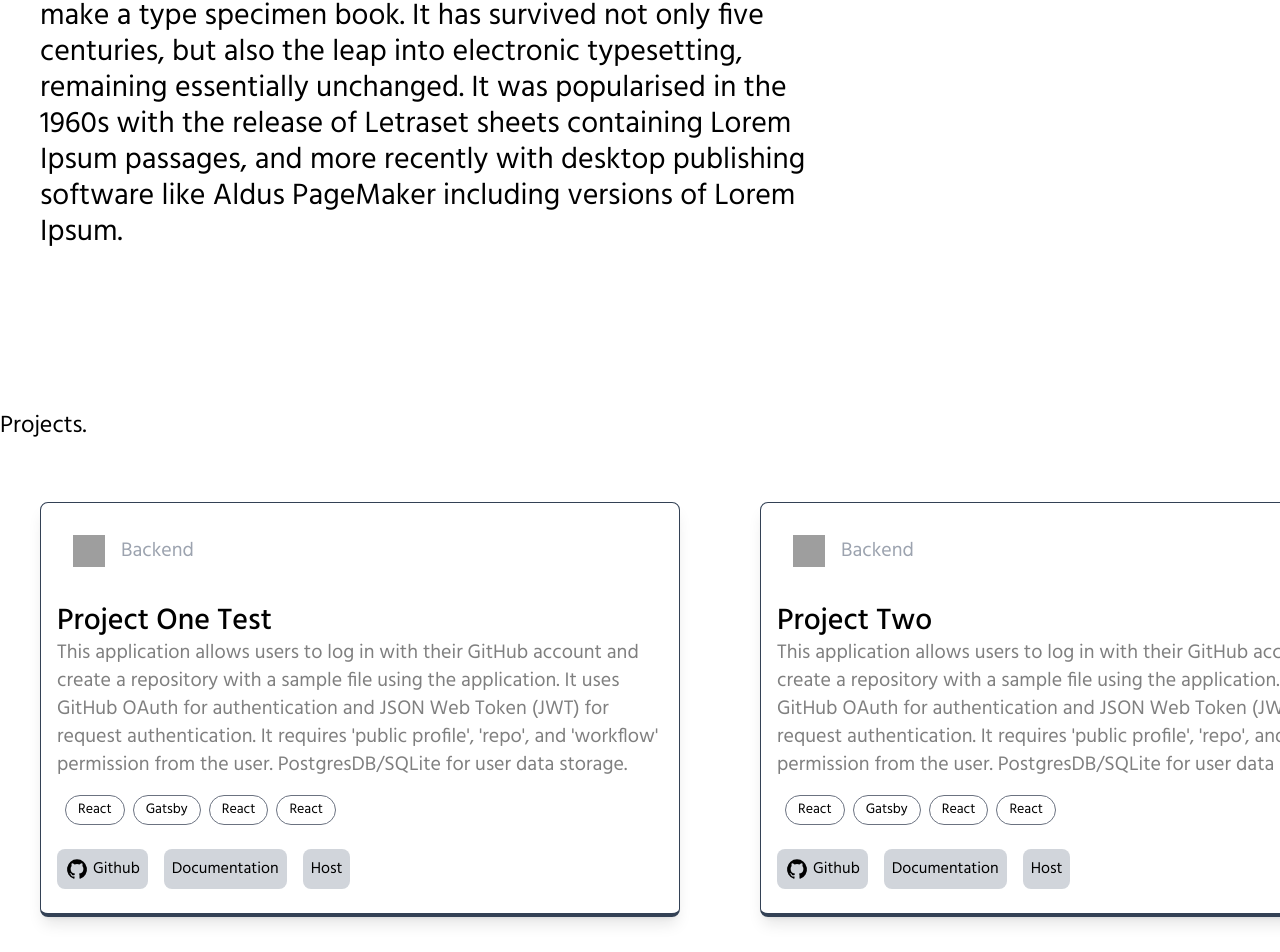
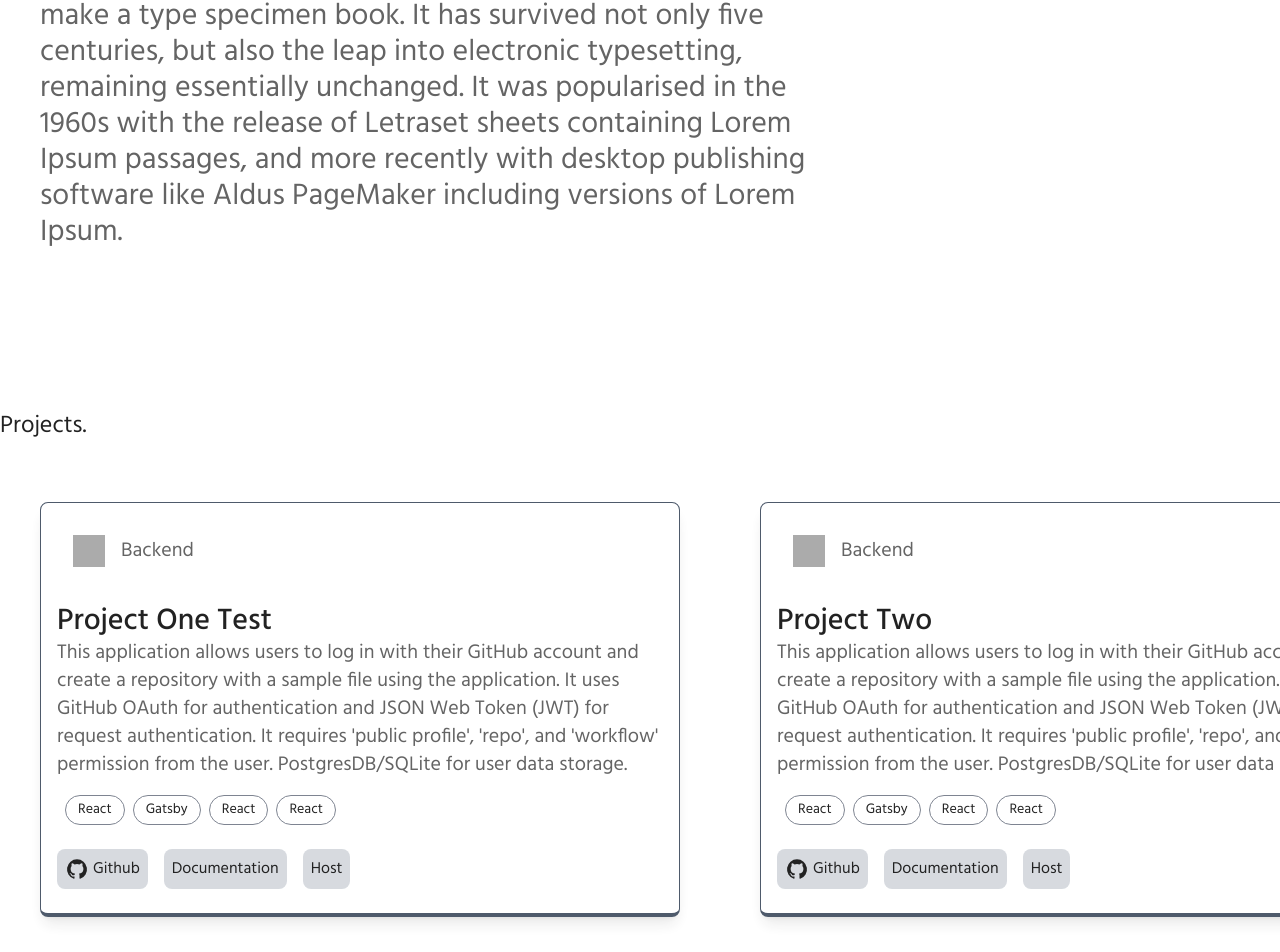
Before and after one commit to RicketyRusty/portfolio, a Next.js app: page / in a window 1280 px wide. Shown: the part 934-1886 px from the top of the page. Built offline with nearby package versions, Linux system fonts and the light colour scheme; grey boxes are pictures that could not be loaded.

Commit message:
fix/theme

```diff
--- a/src/components/ProjectCard.js
+++ b/src/components/ProjectCard.js
@@ -19,7 +19,7 @@ const ProjectCard = ({ type, name, description, onClick, tags, links }) => {
     >
       <div className="p-4 rounded-lg flex items-center">
         <img className="w-8 h-8 mr-4 flex-shrink-0" src={theme === "dark" ? `/icons/${type}_dark.png` : `/icons/${type}.png`}></img>
-        <p className="text-gray-400 text-xl font-thin">
+        <p className="text-xl font-thin opacity-70">
           {type ? type : "Project"}
         </p>
       </div>
@@ -28,7 +28,7 @@ const ProjectCard = ({ type, name, description, onClick, tags, links }) => {
           {name ? name : "Project Name"}
         </h1>
       </div>
-      <h2 className="text-xl opacity-50">
+      <h2 className="text-xl opacity-70">
         {description ? description : "Description"}
       </h2>
       <div className="px-2 pt-4 pb-2">
--- a/src/pages/_app.js
+++ b/src/pages/_app.js
@@ -3,7 +3,7 @@ import { ThemeProvider } from "next-themes";
 
 const App = ({ Component, pageProps }) => {
   return (
-    <ThemeProvider>
+    <ThemeProvider attribute="class">
       <Component {...pageProps} />
     </ThemeProvider>
   );
--- a/src/pages/index.js
+++ b/src/pages/index.js
@@ -25,7 +25,7 @@ export default function Home() {
   // Handling Scroll
   const handleWorkScroll = () => {
     window.scrollTo({
-      top: workRef.current.offsetTop - 50,
+      top: workRef.current.offsetTop - 30,
       left: 0,
       behavior: "smooth",
     });
@@ -33,7 +33,7 @@ export default function Home() {
 
   const handleAboutScroll = () => {
     window.scrollTo({
-      top: aboutRef.current.offsetTop - 50,
+      top: aboutRef.current.offsetTop - 30,
       left: 0,
       behavior: "smooth",
     });
@@ -93,7 +93,7 @@ export default function Home() {
         </div>
         <div className="mt-10 laptop:mt-40 p-2 laptop:p-0" ref={aboutRef}>
           <h1 className="text-2xl text-bold">About.</h1>
-          <p className="tablet:m-10 mt-2 text-xl laptop:text-3xl w-full laptop:w-3/5">{data.aboutpara}</p>
+          <p className="tablet:m-10 mt-2 text-xl laptop:text-3xl w-full laptop:w-3/5 opacity-70">{data.aboutpara}</p>
         </div>
         <div className="mt-10 laptop:mt-40 p-2 laptop:p-0" ref={workRef}>
           <h1 className="text-2xl text-bold">Projects.</h1>
--- a/src/styles/globals.css
+++ b/src/styles/globals.css
@@ -8,7 +8,7 @@
 }
 
 body {
-  @apply dark:bg-black dark:text-white;
+  @apply bg-white dark:bg-dark-material dark:text-white  opacity-[0.87];
   overflow-x: hidden;
   overflow-y: scroll;
 }
@@ -124,12 +124,17 @@ ul.projectList {
 ::-webkit-scrollbar {
   height: 10px;
   width: 5px;
-  background: #fff3;
+  background: rgba(75, 85, 99, 0.1);
   -webkit-border-radius: 1ex;
 }
 
 ::-webkit-scrollbar-thumb {
-  background: whitesmoke;
+  background:rgba(156, 163, 175, 0.4);
+  -webkit-border-radius: 1ex;
+}
+
+::-webkit-scrollbar-thumb:hover {
+  background:rgba(156, 163, 175, 0.8);
   -webkit-border-radius: 1ex;
 }
 
--- a/tailwind.config.js
+++ b/tailwind.config.js
@@ -13,7 +13,11 @@ module.exports = {
       desktop: "1280px",
       laptopl: "1440px",
     },
-    extend: {},
+    extend: {
+      colors: {
+        'dark-material':'#121212',
+      }
+    },
   },
   plugins: [],
 };
```
